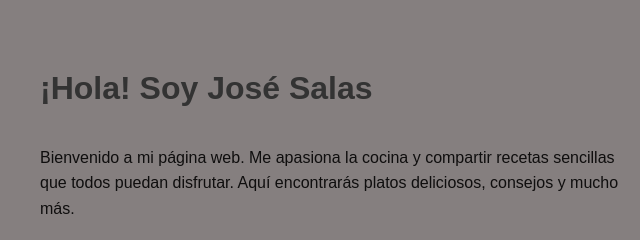
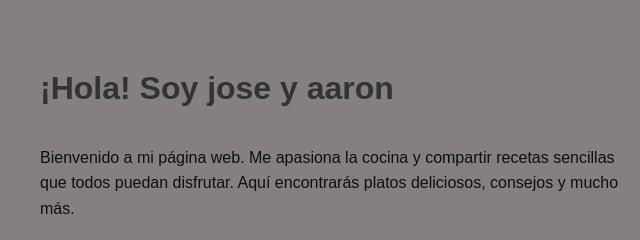
Before and after one commit to aaronxtss/car-wash, a plain HTML site: page car wash.html in a window 1280 px wide. Shown: the part 257-497 px from the top of the page, 0-640 px from the left. Drawn offline with Linux system fonts and the light colour scheme.

Commit message:
Update personal introduction in car wash.html

```diff
--- a/car wash.html
+++ b/car wash.html
@@ -61,7 +61,7 @@
 
     <!-- Sección izquierda: información personal -->
     <div class="izquierda">
-        <h1>¡Hola! Soy José Salas</h1> <!-- Título principal -->
+        <h1>¡Hola! Soy jose y aaron</h1> <!-- Título principal -->
         <p>
             Bienvenido a mi página web. Me apasiona la cocina y compartir recetas sencillas
             que todos puedan disfrutar. Aquí encontrarás platos deliciosos, consejos y mucho más.
```
